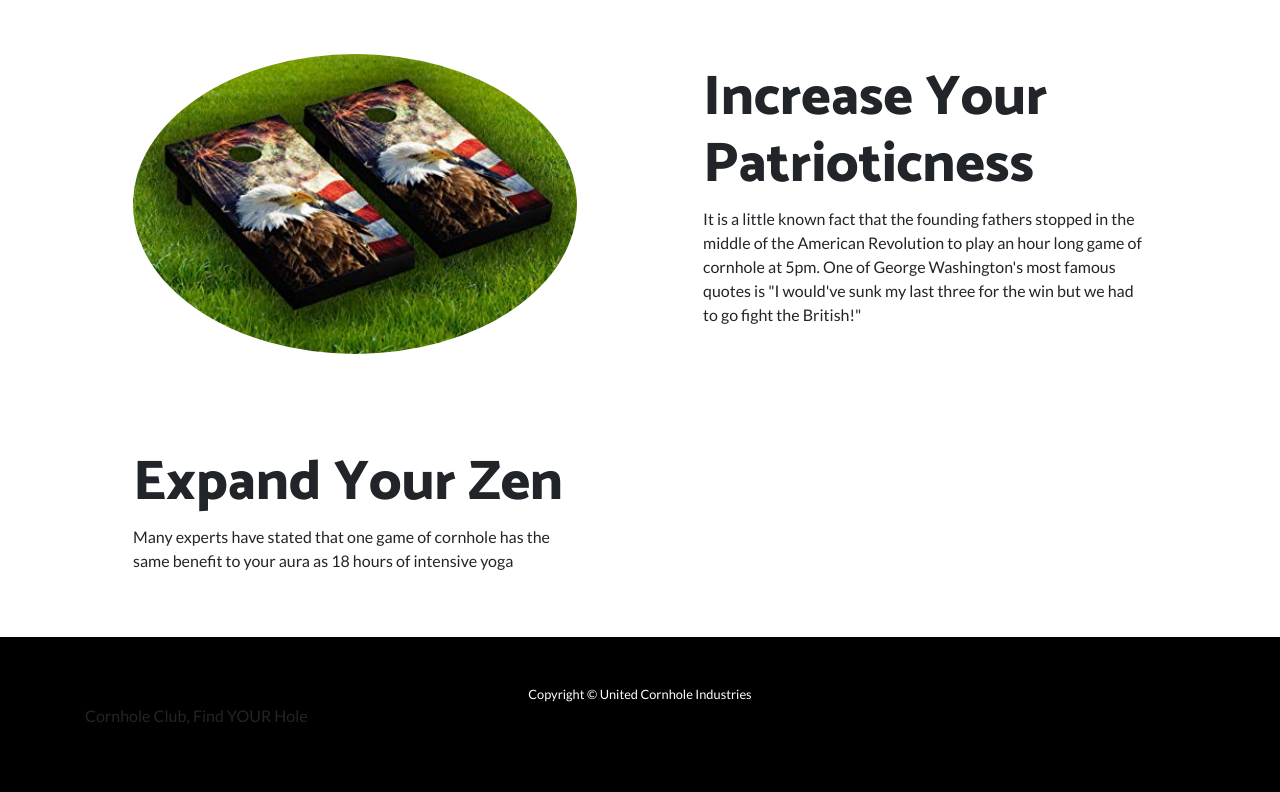
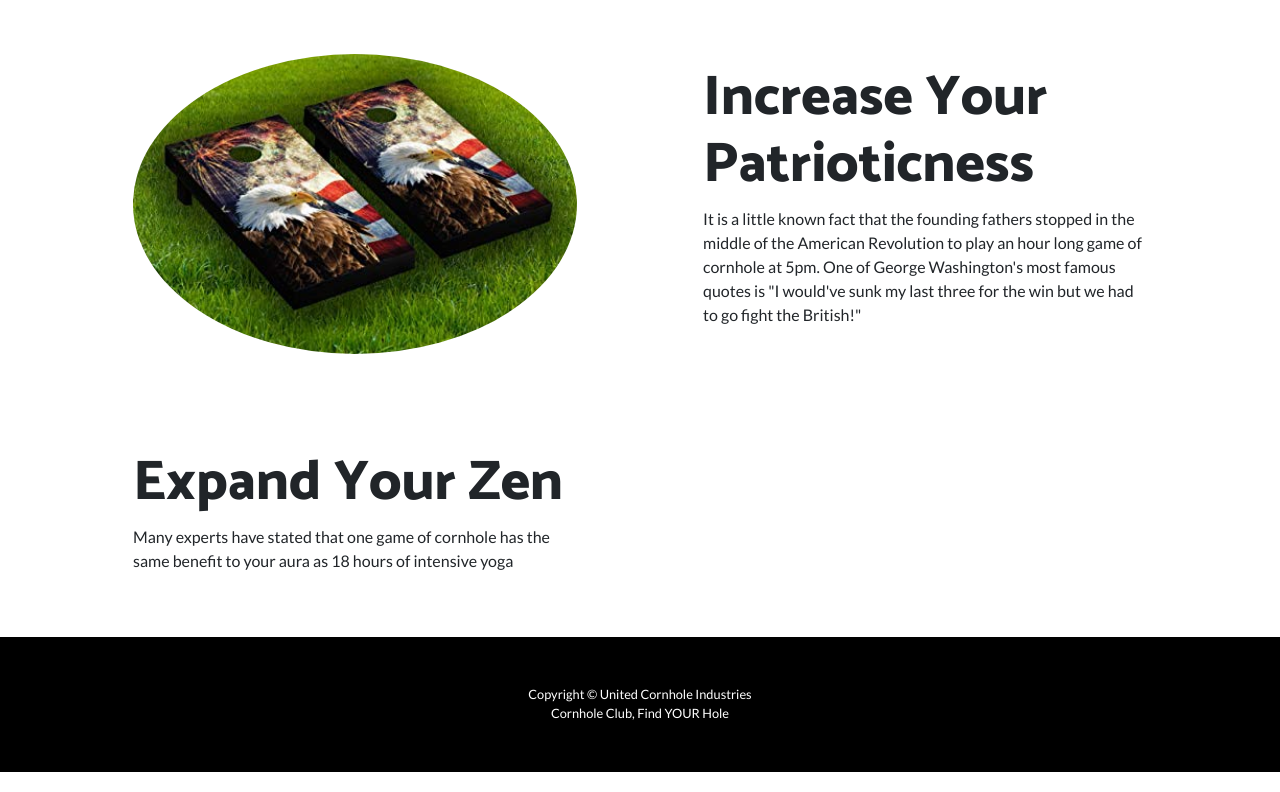
Before and after one commit to theokessel/Cornhole, a website: page index.html in a window 1280 px wide. Shown: the part 1072-1864 px from the top of the page. Drawn offline with Linux system fonts and the light colour scheme.

Commit message:
Update index.html

```diff
--- a/index.html
+++ b/index.html
@@ -142,7 +142,7 @@
     <footer class="py-5 bg-black">
         <div class="container">
             <p class="m-0 text-center text-white small">Copyright &copy; United Cornhole Industries</p>
-            <p>Cornhole Club, Find YOUR Hole</p>
+            <p class="m-0 text-center text-white small">Cornhole Club, Find YOUR Hole</p>
         </div>
         <!-- /.container -->
     </footer>
```
